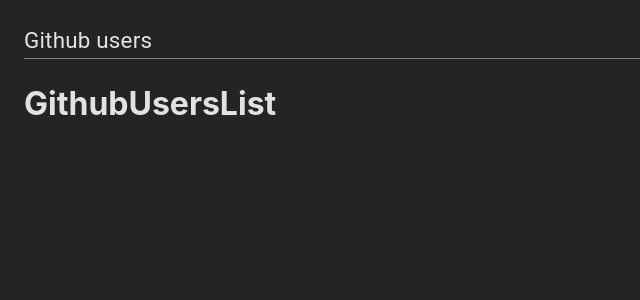
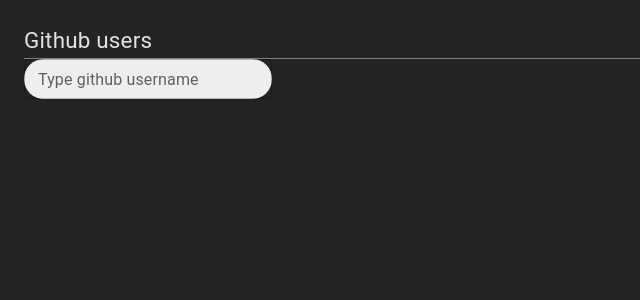
Before and after one commit to TomPod92/github-searcher, a React (Vite) app: page / in a window 1280 px wide. Shown: the top 300 px of the page, without its empty margins (0-640 px from the left). Built offline with nearby package versions, Linux system fonts and the light colour scheme; no server answers.

Commit message:
Add inport sorter

```diff
--- a/package.json
+++ b/package.json
@@ -17,11 +17,14 @@
     "@tanstack/react-query": "^5.59.0",
     "@tanstack/react-query-devtools": "^5.59.0",
     "axios": "^1.7.7",
+    "prettier": "^3.3.3",
     "react": "^18.3.1",
-    "react-dom": "^18.3.1"
+    "react-dom": "^18.3.1",
+    "react-router-dom": "^6.26.2"
   },
   "devDependencies": {
     "@eslint/js": "^9.9.0",
+    "@trivago/prettier-plugin-sort-imports": "^4.3.0",
     "@types/react": "^18.3.3",
     "@types/react-dom": "^18.3.0",
     "@vitejs/plugin-react": "^4.3.1",
--- a/src/common/queryKeys/index.ts
+++ b/src/common/queryKeys/index.ts
@@ -1,3 +1,3 @@
 export enum QueryKeys {
-  GithubUsers = "GithubUsers",
+  GithubUsers = 'GithubUsers',
 }
--- a/src/features/githubUsers/components/GithubUsersList.tsx
+++ b/src/features/githubUsers/components/GithubUsersList.tsx
@@ -1,16 +1,25 @@
-import { useEffect } from "react";
-import { useGithubUsers } from "../hooks/useGithubUsers";
+import { useEffect } from 'react';
+import { useSearchParams } from 'react-router-dom';
+import { Box, TextField } from '@mui/material';
+import { SxProps, Theme } from '@mui/material/styles';
+import { useGithubUsers } from 'features/githubUsers/hooks/useGithubUsers';
+
+const inputStyles: SxProps<Theme> = {
+  // background: 'gray'
+  backgroundColor: (theme) => theme.palette.grey[200],
+  borderRadius: '50px',
+};
 
 const GithubUsersList = () => {
-  const { data } = useGithubUsers({ user: "John", page: 1 });
+  const { data } = useGithubUsers({ user: 'John', page: 1 });
 
   useEffect(() => {
-    console.log("data", data);
+    console.log('data', data);
   }, [data]);
   return (
-    <div>
-      <h1>GithubUsersList</h1>
-    </div>
+    <>
+      <TextField label="Type github username" variant="outlined" size="small" sx={inputStyles} />
+    </>
   );
 };
 
--- a/src/features/githubUsers/hooks/useGithubUsers.ts
+++ b/src/features/githubUsers/hooks/useGithubUsers.ts
@@ -1,19 +1,17 @@
-import { QueryFunctionContext, useQuery } from "@tanstack/react-query";
-import axios from "axios";
-import { QueryKeys } from "common/queryKeys";
-import { GithubUser } from "../types";
+import { QueryFunctionContext, useQuery } from '@tanstack/react-query';
+import axios from 'axios';
+import { QueryKeys } from 'common/queryKeys';
+import { GithubUser } from '../types';
 
-const getGithubUsers = async (
-  context: QueryFunctionContext
-): Promise<GithubUser[]> => {
+const getGithubUsers = async (context: QueryFunctionContext): Promise<GithubUser[]> => {
   try {
     const response = await axios.get(
-      `https://api.github.com/search/users?q=${context[1]}&page=${context[2]}&per_page=10`
+      `https://api.github.com/search/users?q=${context.queryKey[1]}&page=${context.queryKey[2]}&per_page=10`,
     );
 
     return response.data;
   } catch (_error) {
-    throw new Error("Error while fetching github users");
+    throw new Error('Error while fetching github users');
   }
 };
 
--- a/src/pages/GithubUsersPage.tsx
+++ b/src/pages/GithubUsersPage.tsx
@@ -1,5 +1,5 @@
-import Page from "common/components/Page";
-import GithubUsersList from "features/githubUsers/components/GithubUsersList";
+import Page from 'common/components/Page';
+import GithubUsersList from 'features/githubUsers/components/GithubUsersList';
 
 const GithubUsersPage = () => {
   return (
```
Also changed, not shown: src/App.tsx (+4 -4 lines), src/common/components/Page.tsx (+4 -4 lines), 2 other files (tests, documents, lock files or other folders).
